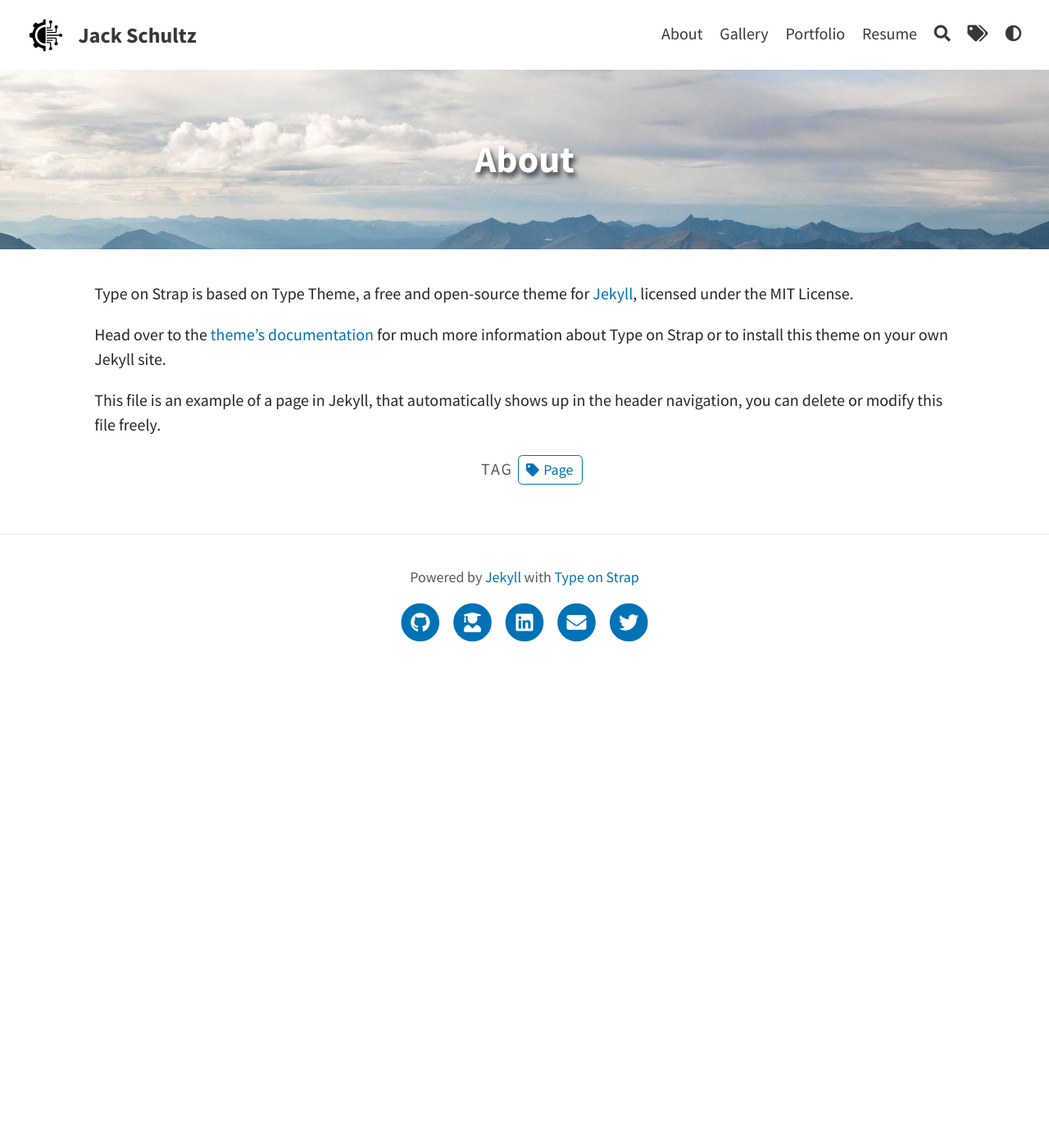
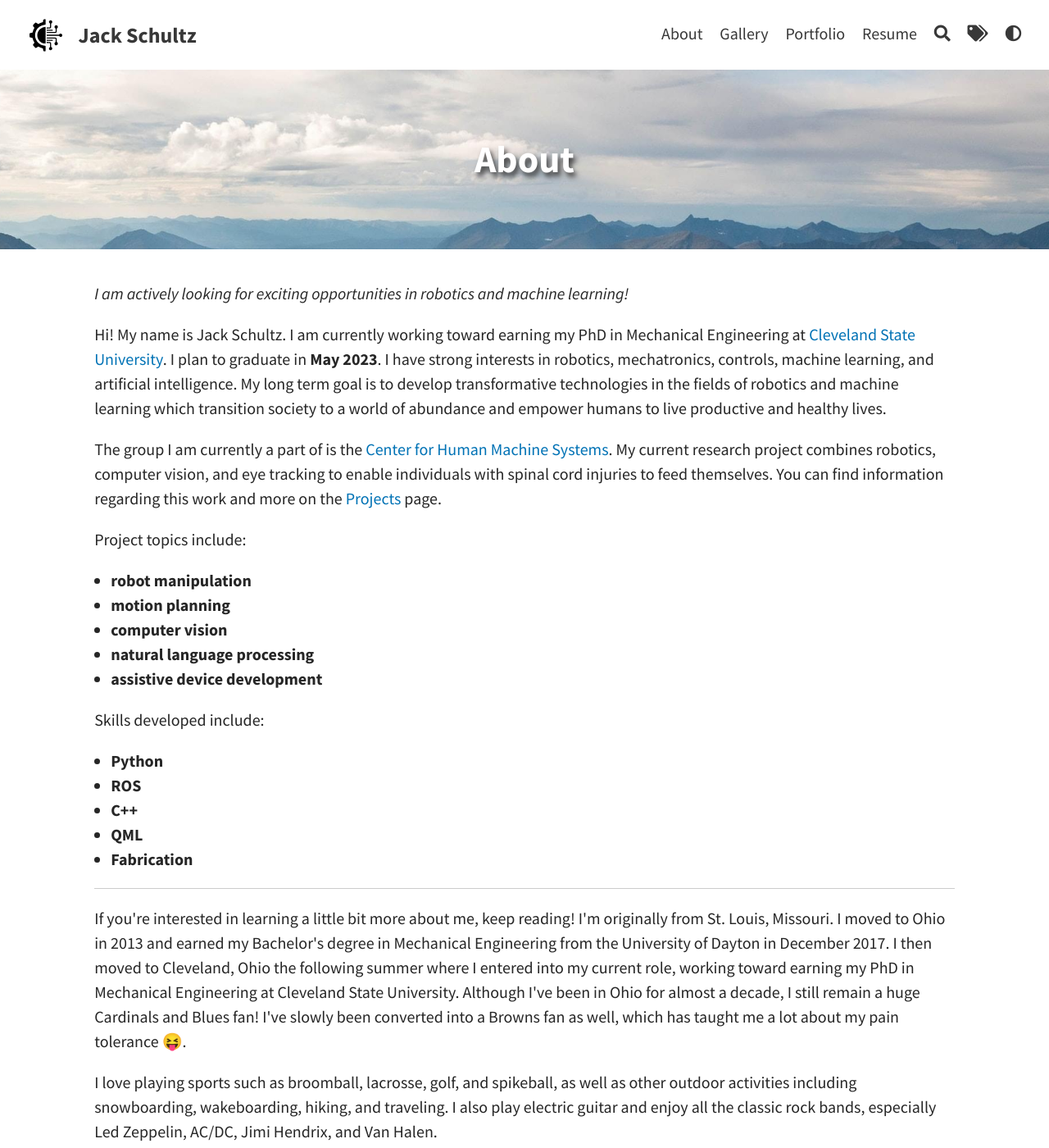
Before and after one commit to jschultz299/jschultz299.github.io, a Jekyll site: the page built from pages/about.md, in a window 1280 px wide and 1400 px high. Shown: the whole window at 82% size. Built offline with Jekyll 4.4.1, drawn with Linux system fonts in a browser that asks for light colours; some of the changed text lies outside the part shown.

Commit message:
updated about page

```diff
--- a/pages/about.md
+++ b/pages/about.md
@@ -6,8 +6,66 @@ feature-img: "assets/img/pexels/travel.jpeg"
 tags: [Page]
 ---
 
-Type on Strap is based on Type Theme, a free and open-source theme for [Jekyll](http://jekyllrb.com/), licensed under the MIT License.
+<p>
+    <em>I am actively looking for exciting opportunities in robotics and machine learning!</em>
+</p>
 
-Head over to the [theme's documentation](https://github.io/sylhare/Type-on-Strap) for much more information about Type on Strap or to install this theme on your own Jekyll site.
+<p>
+    Hi! My name is Jack Schultz. I am currently working toward earning my PhD in Mechanical Engineering at
+    <a href="https://www.csuohio.edu/">Cleveland State University</a>. I plan to graduate in <strong>May 2023</strong>.
+    I have strong interests in robotics, mechatronics, controls, machine learning, and artificial intelligence. My long term
+    goal is to develop transformative technologies in the fields of robotics and machine learning which transition society
+    to a world of abundance and empower humans to live productive and healthy lives.
+</p>
 
-This file is an example of a page in Jekyll, that automatically shows up in the header navigation, you can delete or modify this file freely.
+<p>
+    The group I am currently a part of is the <a href="http://chms.csuohio.edu/">Center for Human Machine Systems</a>.
+    My current research project combines robotics, computer vision, and eye tracking
+    to enable individuals with spinal cord injuries to feed themselves. You can find information regarding this work and
+    more on the <a href="http://jschultz299.github.io/projects/">Projects</a> page.
+</p>
+
+<p>
+    Project topics include:
+</p>
+<ul>
+  <li><strong>robot manipulation</strong></li>
+  <li><strong>motion planning</strong></li>
+  <li><strong>computer vision</strong></li>
+  <li><strong>natural language processing</strong></li>
+  <li><strong>assistive device development</strong></li>
+</ul>
+
+<p>Skills developed include:</p>
+<ul>
+  <li><strong>Python</strong></li>
+  <li><strong>ROS</strong></li>
+  <li><strong>C++</strong></li>
+  <li><strong>QML</strong></li>
+  <li><strong>Fabrication</strong></li>
+</ul>
+
+<hr/>
+
+<p>
+    If you're interested in learning a little bit more about me, keep reading! I'm originally from St. Louis, Missouri.
+    I moved to Ohio in 2013 and earned my Bachelor's degree in Mechanical Engineering from the University
+    of Dayton in December 2017. I then moved to Cleveland, Ohio the following summer where I entered into my current role,
+    working toward earning my PhD in Mechanical Engineering at Cleveland State University. Although I've been in Ohio
+    for almost a decade, I still remain a huge Cardinals and Blues fan! I've slowly been converted into a Browns
+    fan as well, which has taught me a lot about my pain tolerance <font face="Segoe UI Symbol">&#128541;</font>.
+</p>
+
+<p>
+    I love playing sports such as broomball, lacrosse, golf, and spikeball, as well as other outdoor
+    activities including snowboarding, wakeboarding, hiking, and traveling. I also play electric guitar and enjoy
+    all the classic rock bands, especially Led Zeppelin, AC/DC, Jimi Hendrix, and Van Halen.
+</p>
+
+<p>
+    My real passion, however, is learning. I love building things that combine both technology and creativity, learning
+    about new research ideas and fabrication techniques along the way. Whether it's casting aluminum
+    parts in a homeade foundry, tearing down and rebuilding an old dirtbike, or converting a gaming console into a
+    portable system, there is something to be learned from every experience. Check out some of these fun projects on the
+    <a href="http://jschultz299.github.io/projects/">Projects</a> page!
+</p>
```
